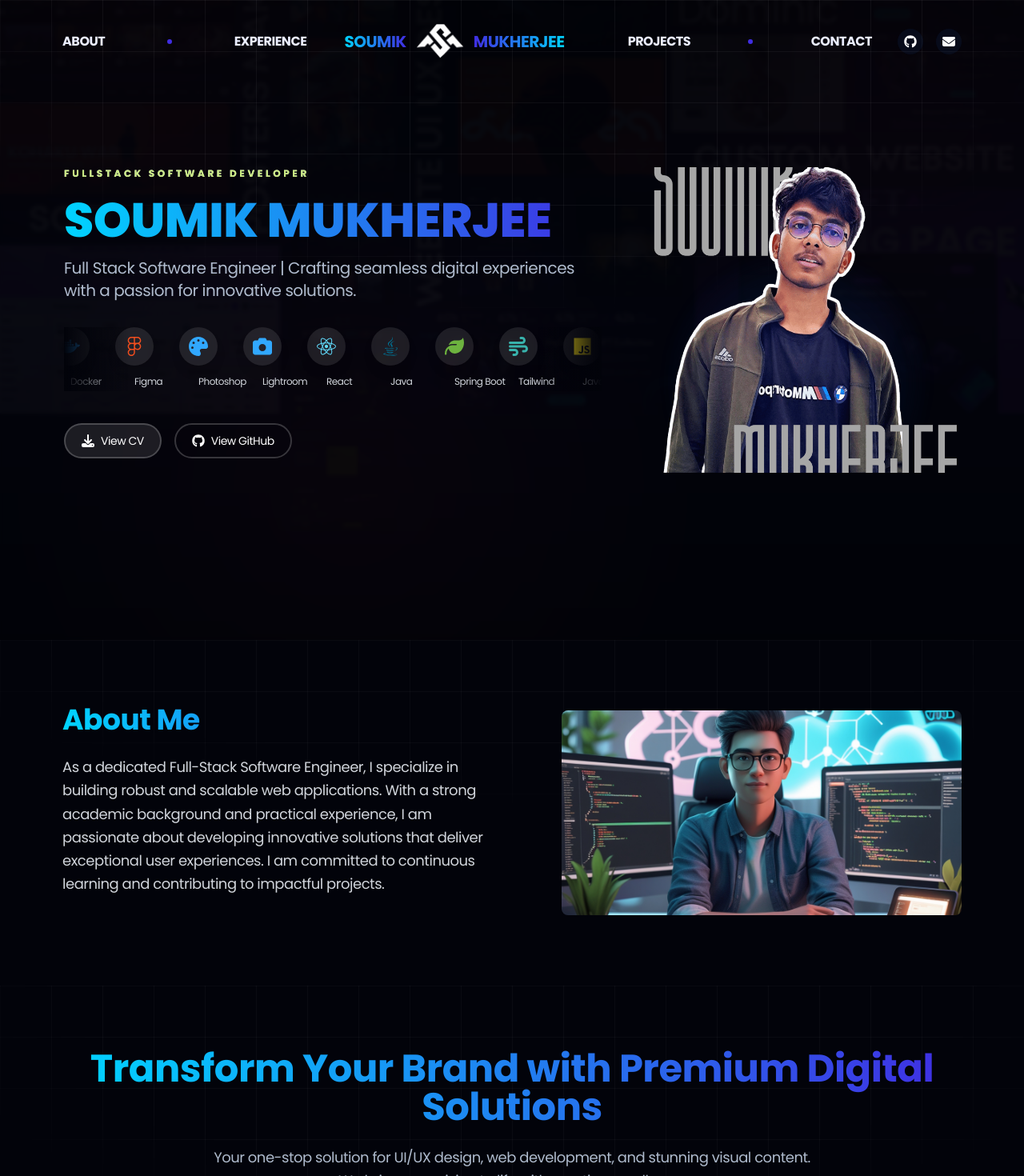
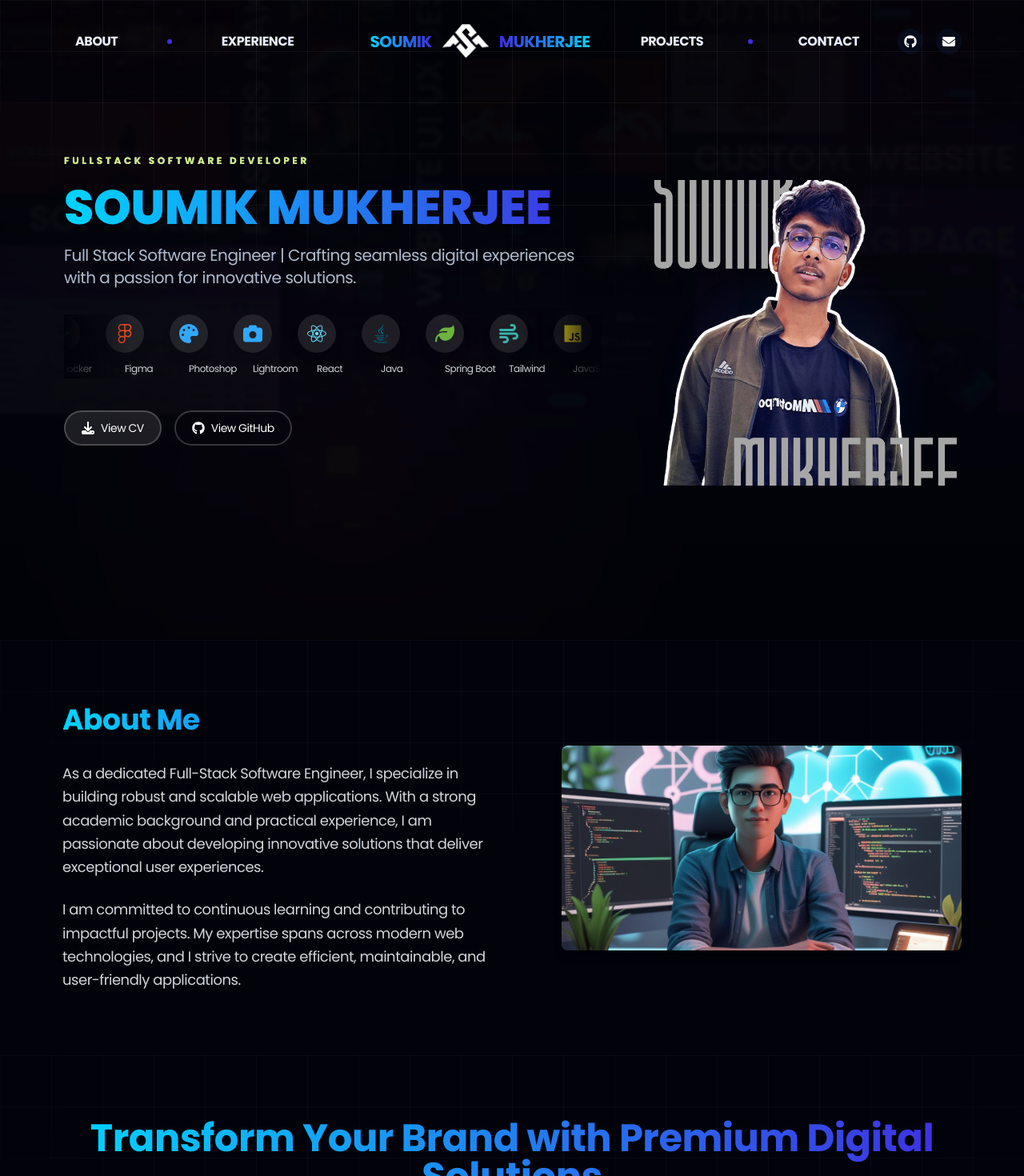
Before and after one commit to bhandarydibyendu/DIBYENDUBHANDARY, a React (Vite) app: page / in a window 1280 px wide. Shown: the top 1470 px of the page at 80% size. Built offline with nearby package versions, Linux system fonts and the light colour scheme.

Commit message:
Improve About section layout and text alignment for better mobile responsiveness

```diff
--- a/src/sections/About.jsx
+++ b/src/sections/About.jsx
@@ -4,7 +4,7 @@ import { motion } from 'framer-motion'
 
 const About = () => {
   return (
-    <section className='py-20 bg-[#02030a] relative overflow-hidden'>
+    <section className='py-20 bg-[#02030a] relative overflow-hidden max-md:py-16'>
       {/* Grid Pattern */}
       <motion.div
         initial={{ opacity: 0 }}
@@ -13,23 +13,29 @@ const About = () => {
         className="absolute inset-0 bg-[linear-gradient(rgba(255,255,255,0.03)_1px,transparent_1px),linear-gradient(90deg,rgba(255,255,255,0.03)_1px,transparent_1px)] bg-[size:4rem_4rem] [mask-image:radial-gradient(ellipse_60%_50%_at_50%_0%,#000_70%,transparent_100%)]"
       />
       <Element name='about'>
-        <div className='container mx-auto px-4 relative z-10'>
-          <div className='flex items-center justify-between gap-16 max-lg:gap-8 max-lg:flex-col'>
+        <div className='container mx-auto px-6 relative z-10 max-lg:px-8 max-md:px-4'>
+          <div className='flex items-center justify-between gap-16 max-lg:gap-12 max-lg:flex-col'>
             {/* Left Text Content */}
             <motion.div
               initial={{ opacity: 0, x: -50 }}
               whileInView={{ opacity: 1, x: 0 }}
               transition={{ duration: 0.8, delay: 0.2 }}
               viewport={{ once: true }}
-              className='flex-1 max-w-2xl max-lg:text-center'
+              className='flex-1 max-w-2xl max-lg:max-w-full max-lg:text-center'
             >
-              <h2 className='text-3xl md:text-4xl font-bold mb-6 bg-gradient-to-r from-[#00d4ff] to-[#402de2] bg-clip-text text-transparent'>
-                About Me
-              </h2>
-              <p className='text-lg text-gray-300 leading-relaxed mb-8'>
-                As a dedicated Full-Stack Software Engineer, I specialize in building robust and scalable web applications. With a strong academic background and practical experience, I am passionate about developing innovative solutions that deliver exceptional user experiences. I am committed to continuous learning and contributing to impactful projects.
-              </p>
-              {/* Add more text or buttons here if needed */}
+              <div className='max-w-3xl mx-auto'>
+                <h2 className='text-3xl md:text-4xl font-bold mb-8 bg-gradient-to-r from-[#00d4ff] to-[#402de2] bg-clip-text text-transparent max-lg:mb-6 max-md:text-2xl max-md:mb-4'>
+                  About Me
+                </h2>
+                <div className='space-y-6 max-lg:space-y-4 max-md:space-y-3'>
+                  <p className='text-lg text-gray-300 leading-relaxed max-lg:text-base max-md:text-sm max-md:leading-6'>
+                    As a dedicated Full-Stack Software Engineer, I specialize in building robust and scalable web applications. With a strong academic background and practical experience, I am passionate about developing innovative solutions that deliver exceptional user experiences.
+                  </p>
+                  <p className='text-lg text-gray-300 leading-relaxed max-lg:text-base max-md:text-sm max-md:leading-6'>
+                    I am committed to continuous learning and contributing to impactful projects. My expertise spans across modern web technologies, and I strive to create efficient, maintainable, and user-friendly applications.
+                  </p>
+                </div>
+              </div>
             </motion.div>
 
             {/* Right Image Container */}
@@ -38,10 +44,10 @@ const About = () => {
               whileInView={{ opacity: 1, x: 0 }}
               transition={{ duration: 0.8, delay: 0.3 }}
               viewport={{ once: true }}
-              className='relative flex-1 max-w-[500px] max-lg:max-w-[400px] max-md:max-w-[300px] mx-auto'
+              className='relative flex-1 max-w-[500px] max-lg:max-w-[400px] max-md:max-w-[280px] mx-auto max-lg:mt-12 max-md:mt-8'
             >
               {/* Image will go here */}
-              <div className='w-full h-64 bg-gray-700 rounded-lg flex items-center justify-center text-gray-400 overflow-hidden'>
+              <div className='w-full h-64 bg-gray-700 rounded-lg flex items-center justify-center text-gray-400 overflow-hidden shadow-lg max-md:h-56'>
                 <img src='/about.jpg' alt='About Image' className='w-full h-full object-cover' />
               </div>
             </motion.div>
--- a/src/sections/Header.jsx
+++ b/src/sections/Header.jsx
@@ -27,7 +27,7 @@ const Header = () => {
       spy
       smooth
       activeClass='nav-active'
-      className='base-bold text-p4 uppercase transition-all duration-300 cursor-pointer hover:text-p1 hover:scale-105 max-lg:my-4 max-lg:h5 relative group'
+      className='base-bold text-p4 uppercase transition-all duration-300 cursor-pointer hover:text-p1 hover:scale-105 max-lg:my-3 max-lg:text-xl relative group lg:px-4'
     >
       {title}
       <span className="absolute -bottom-1 left-0 w-0 h-0.5 bg-p1 transition-all duration-300 group-hover:w-full"></span>
@@ -56,7 +56,7 @@ const Header = () => {
           href="https://www.linkedin.com/in/soumikmukherjee4402"
           target="_blank"
           rel="noopener noreferrer"
-          className='lg:hidden flex-1 cursor-pointer z-2 hover:opacity-80 transition-all duration-300 hover:scale-105'
+          className={clsx('lg:hidden flex-1 cursor-pointer z-2 hover:opacity-80 transition-all duration-300 hover:scale-105', isOpen && 'invisible')}
         >
           <div className="flex items-center gap-3">
             <span className="font-bold text-xl bg-gradient-to-r from-p1 to-p2 bg-clip-text text-transparent">SOUMIK</span>
@@ -65,18 +65,44 @@ const Header = () => {
           </div>
         </a>
         <div className={clsx(
-          'w-full max-lg:fixed max-lg:top-0 max-lg:left-0 max-lg:w-full max-lg:bg-s2/95 max-lg:backdrop-blur-lg max-lg:opacity-0 max-lg:transition-all max-lg:duration-300',
-          isOpen ? 'max-lg:opacity-100 max-lg:translate-y-0' : 'max-lg:pointer-events-none max-lg:-translate-y-full'
+          'w-full max-lg:fixed max-lg:top-0 max-lg:right-0 max-lg:h-screen max-sm:w-4/5 max-lg:w-64 max-lg:bg-s2/95 max-lg:backdrop-blur-lg max-lg:opacity-0 max-lg:transition-all max-lg:duration-300',
+          isOpen ? 'max-lg:opacity-100 max-lg:translate-x-0 max-lg:pointer-events-auto' : 'max-lg:translate-x-full max-lg:pointer-events-none'
         )}>
-          <div className='max-lg:relative max-lg:flex max-lg:flex-col max-lg:min-h-screen max-lg:p-6 max-lg:overflow-hidden sidebar-before max-md:px-4'>
-            <nav className='max-lg:relative max-lg:z-2 max-lg:my-auto'>
-              <ul className='flex items-center justify-center max-lg:block max-lg:px-12'>
-                <li className='nav-li'>
+          <div className={clsx(
+            'fixed inset-0 bg-black/50 transition-opacity duration-300 lg:hidden',
+            isOpen ? 'opacity-100 pointer-events-auto' : 'opacity-0 pointer-events-none'
+          )} onClick={() => setIsOpen(false)}></div>
+
+          <div className='max-lg:relative max-lg:flex max-lg:flex-col max-lg:min-h-screen max-lg:justify-center max-lg:overflow-hidden sidebar-before'>
+            <div className="max-lg:flex items-center justify-between p-4 border-b border-s4/25 lg:hidden">
+                <a
+                    href="https://www.linkedin.com/in/soumikmukherjee4402"
+                    target="_blank"
+                    rel="noopener noreferrer"
+                    className='cursor-pointer hover:opacity-80 transition-all duration-300 hover:scale-105'
+                  >
+                    <div className="flex items-center gap-3">
+                      <span className="font-bold text-xl bg-gradient-to-r from-p1 to-p2 bg-clip-text text-transparent">SOUMIK</span>
+                      <img src='/pattern-3.png' width={50} height={25} alt='SOUMIK' className="hover:rotate-12 transition-transform duration-300"/>
+                      <span className="font-bold text-xl bg-gradient-to-r from-p2 to-p1 bg-clip-text text-transparent">MUKHERJEE</span>
+                    </div>
+                  </a>
+                <button
+                    className='z-2 size-10 border-2 border-s4/25 rounded-full flex justify-center items-center hover:bg-s4/10 transition-all duration-300 hover:scale-110 text-white'
+                    onClick={() => setIsOpen(false)}
+                  >
+                    X
+                </button>
+            </div>
+
+            <nav className='max-lg:relative max-lg:z-2 max-lg:pt-4 max-lg:flex max-lg:flex-col max-lg:justify-center'>
+              <ul className='lg:flex lg:items-center max-lg:block max-lg:px-6 max-md:px-4'>
+                <li className='nav-li max-lg:mb-4 max-lg:mt-4 max-lg:text-left lg:mr-8'>
                   <NavLink title="about"/>
-                  <div className='dot'/>
+                  <div className='dot lg:block hidden'/>
                   <NavLink title="experience"/>
                 </li>
-                <li className='nav-logo mx-8'>
+                <li className='nav-logo lg:mx-8'>
                   <a
                     href="https://www.linkedin.com/in/soumikmukherjee4402"
                     target="_blank"
@@ -92,12 +118,12 @@ const Header = () => {
                     </div>
                   </a>
                 </li>
-                <li className='nav-li ml-8'>
+                <li className='nav-li max-lg:mb-4 max-lg:mt-4 max-lg:text-left'>
                   <NavLink title="projects"/>
-                  <div className='dot'/>
+                  <div className='dot lg:block hidden'/>
                   <NavLink title="contact"/>
                 </li>
-                <li className='ml-8 flex items-center gap-4 max-lg:mt-8 max-lg:justify-center'>
+                <li className='flex items-center gap-4 max-lg:mt-8 max-lg:justify-center lg:ml-8'>
                   <SocialIcon
                     href="https://github.com/mukherjeesoumik"
                     icon={faGithub}
@@ -129,7 +155,7 @@ const Header = () => {
             label="Email"
           />
           <button
-            className='z-2 size-10 border-2 border-s4/25 rounded-full flex justify-center items-center hover:bg-s4/10 transition-all duration-300 hover:scale-110'
+            className={clsx('z-2 size-10 border-2 border-s4/25 rounded-full flex justify-center items-center hover:bg-s4/10 transition-all duration-300 hover:scale-110', isOpen && 'invisible')}
             onClick={() => setIsOpen((prevState) => !prevState)}
           >
             <img
--- a/src/sections/Hero.jsx
+++ b/src/sections/Hero.jsx
@@ -54,7 +54,7 @@ const Hero = () => {
   }, [])
 
   return (
-    <section className='relative min-h-screen flex items-center justify-center py-20 max-md:py-12 overflow-hidden'>
+    <section className='relative min-h-screen flex items-center justify-center py-20 max-md:py-12 overflow-hidden max-lg:pt-24 max-lg:pb-12'>
       {/* Background Image with Gradient Overlay */}
       <div className='absolute inset-0 z-0'>
         <img
@@ -68,23 +68,23 @@ const Hero = () => {
       </div>
 
       <Element name='hero'>
-        <div className='container mx-auto px-4 relative z-10'>
+        <div className='container mx-auto px-4 relative z-10 max-lg:px-6 max-lg:pt-8'>
           <div className='flex justify-between gap-12 max-lg:gap-8 max-lg:flex-col max-lg:text-center'>
             {/* Left Content */}
             <motion.div
               style={{ y, opacity }}
-              className='relative z-2 flex-1 max-w-2xl max-lg:max-w-full'
+              className='relative z-2 flex-1 max-w-2xl max-lg:max-w-full max-lg:mb-12 max-lg:mt-4'
             >
               <motion.div
                 initial={{ opacity: 0, y: 20 }}
                 animate={{ opacity: 1, y: 0 }}
                 transition={{ duration: 0.5 }}
-                className='caption small-2 uppercase text-white bg-gradient-to-r from-white to-gray-300 bg-clip-text text-transparent font-semibold tracking-wider mb-3 max-md:mb-2'
+                className='caption small-2 uppercase text-white bg-gradient-to-r from-white to-gray-300 bg-clip-text text-transparent font-semibold tracking-wider mb-3 max-md:mb-2 max-lg:mb-4'
               >
                 Fullstack Software Developer
               </motion.div>
               <motion.h2
-                className="text-4xl md:text-6xl font-extrabold mb-4 bg-gradient-to-r from-[#00d4ff] to-[#402de2] bg-clip-text text-transparent max-md:text-3xl"
+                className="text-4xl md:text-6xl font-extrabold mb-4 bg-gradient-to-r from-[#00d4ff] to-[#402de2] bg-clip-text text-transparent max-md:text-3xl max-lg:mb-6"
                 initial={{ opacity: 0, y: 20 }}
                 whileInView={{ opacity: 1, y: 0 }}
                 transition={{ duration: 0.6, delay: 0.4 }}
@@ -92,7 +92,7 @@ const Hero = () => {
                 SOUMIK MUKHERJEE
               </motion.h2>
               <motion.p
-                className="text-lg md:text-xl text-blue-100/80 mb-8 max-w-2xl leading-relaxed max-md:text-base max-md:mb-6"
+                className="text-lg md:text-xl text-blue-100/80 mb-8 max-w-2xl leading-relaxed max-md:text-base max-md:mb-6 max-lg:mb-8"
                 initial={{ opacity: 0, y: 20 }}
                 whileInView={{ opacity: 1, y: 0 }}
                 transition={{ duration: 0.6, delay: 0.5 }}
@@ -101,7 +101,7 @@ const Hero = () => {
               </motion.p>
 
               {/* Tech Stack Logos */}
-              <div className='relative w-full h-20 mb-10 overflow-hidden max-md:h-16 max-md:mb-8'>
+              <div className='relative w-full h-20 lg:mb-10 overflow-hidden max-md:h-16 mb-8 max-lg:mb-12'>
                 {/* Gradient Masks for smooth fade-in/out */}
                 <div className="absolute inset-y-0 left-0 w-20 bg-gradient-to-r from-[#02030a] to-transparent z-20" />
                 <div className="absolute inset-y-0 right-0 w-20 bg-gradient-to-l from-[#02030a] to-transparent z-20" />
@@ -153,7 +153,7 @@ const Hero = () => {
                 initial={{ opacity: 0, y: 20 }}
                 animate={{ opacity: 1, y: 0 }}
                 transition={{ duration: 0.5, delay: 0.6 }}
-                className='flex gap-4 max-lg:justify-center flex-wrap'
+                className='flex gap-4 max-lg:justify-center flex-wrap mb-8 max-lg:mb-12'
               >
                 <motion.a
                   href="/SOUMIK MUKHERJEE NEW.pdf"
@@ -187,7 +187,7 @@ const Hero = () => {
               initial={{ opacity: 0, scale: 0.95 }}
               animate={{ opacity: 1, scale: 1 }}
               transition={{ duration: 0.5, delay: 0.3 }}
-              className='relative flex-1 max-w-[400px] max-lg:max-w-[300px] max-md:max-w-[250px] mx-auto'
+              className='relative flex-1 max-w-[400px] max-lg:max-w-full mx-auto max-lg:mt-0 pt-8 max-lg:pt-12'
             >
               <motion.img
                 src='/soumikmukherjee.png'
```
Also changed, not shown: index.html (+6 -1 lines), public/robots.txt (added), 1 other file (tests, documents, lock files or other folders).
